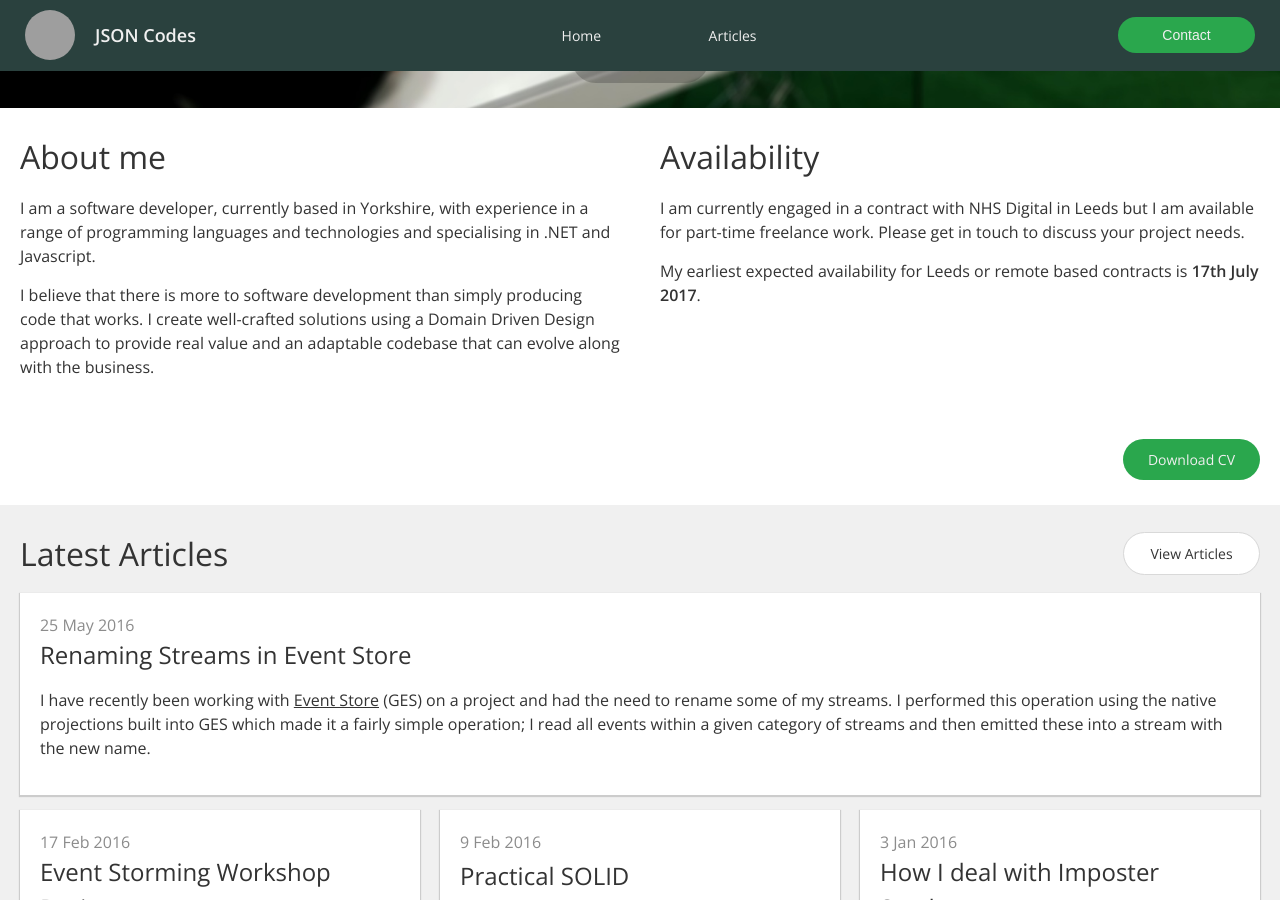
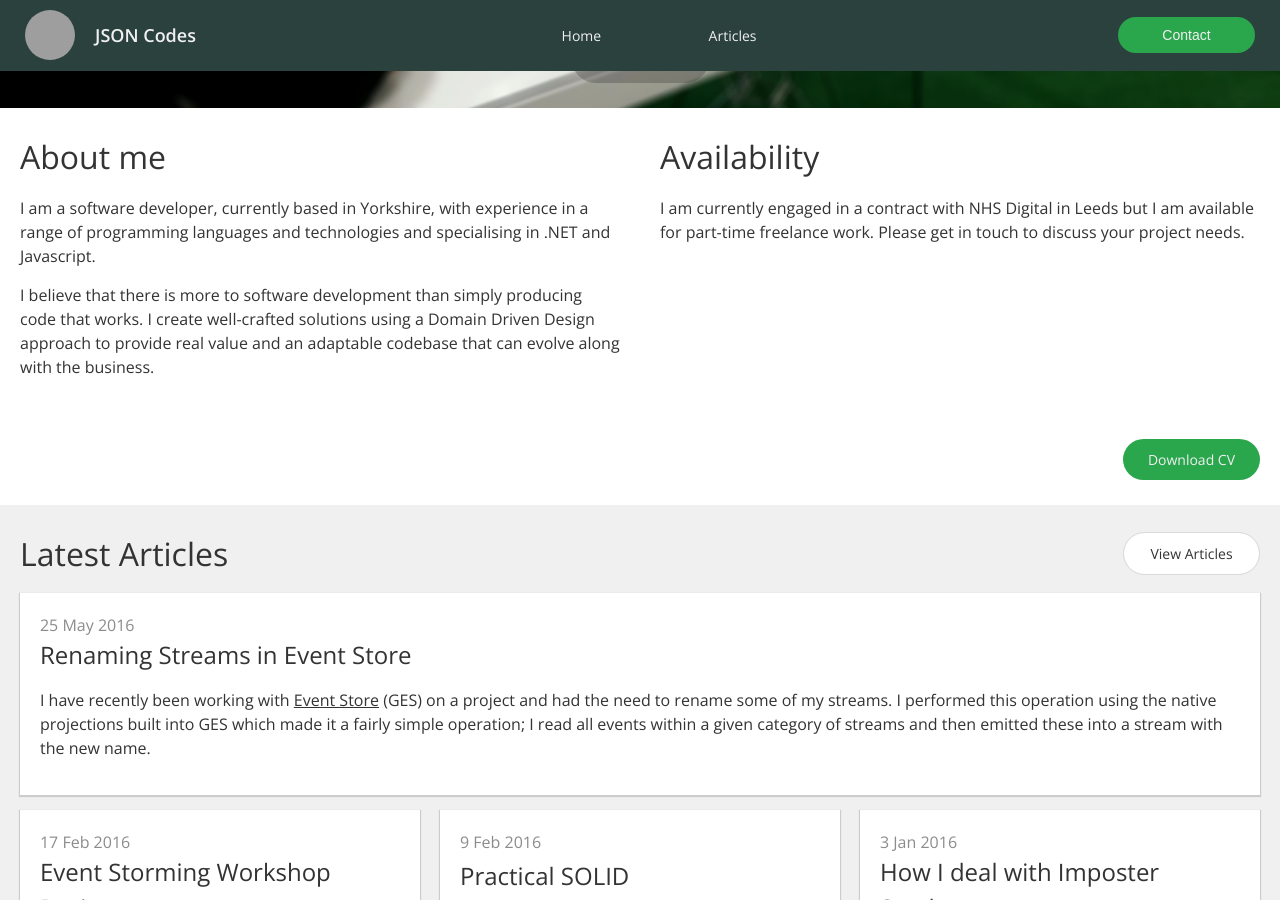
Before and after one commit to jsoncodes/jsoncodes.github.io, a Jekyll site: the page built from index.html, in a window 1280 px wide and 900 px high, scrolled down 792 px. Built offline with Jekyll 4.4.1, drawn with Linux system fonts in a browser that asks for light colours; nearby versions of some CDN libraries; grey boxes are pictures that could not be loaded.

Commit message:
Update about.html

```diff
--- a/_includes/home/about.html
+++ b/_includes/home/about.html
@@ -19,10 +19,6 @@
       I am currently engaged in a contract with NHS Digital in Leeds but I am available for part-time freelance
       work.  Please get in touch to discuss your project needs.
     </p>
-
-    <p>
-      My earliest expected availability for Leeds or remote based contracts is <strong>17th July 2017</strong>.
-    </p>
   </aside>
 </div>
 
```
